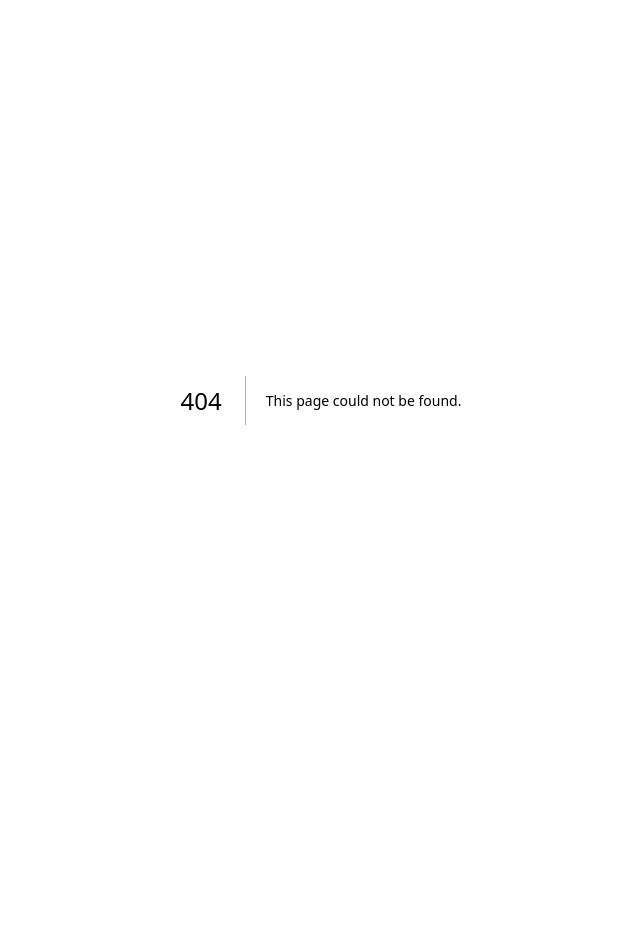
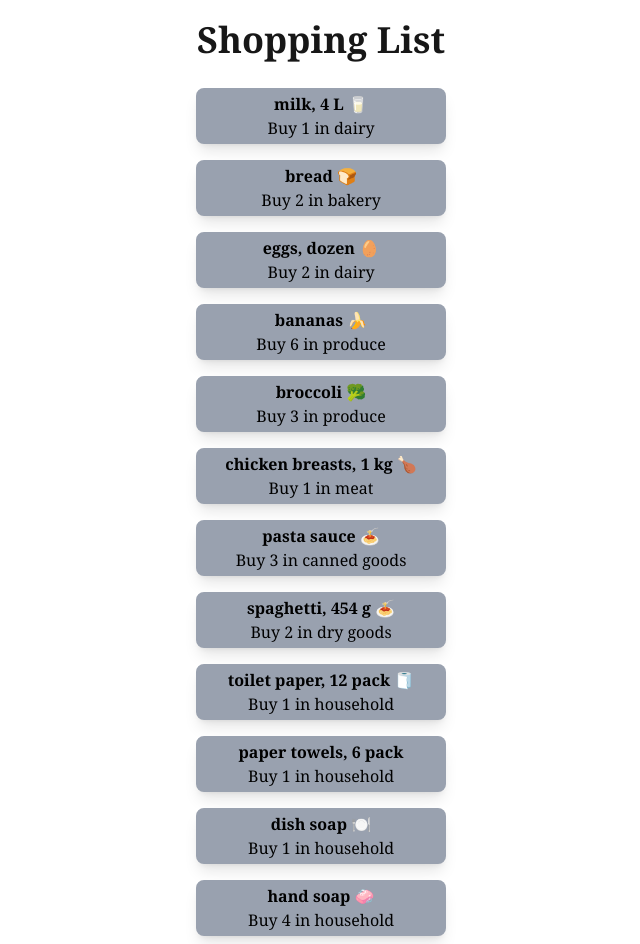
Before and after one commit to valkken/cprg306-assignments, a Next.js app: page /week-3 in a window 1280 px wide. Before the commit this address had no page. Shown: the whole page, without its empty margins (319-959 px from the left). Before the commit the page ends 800 px from the top, so only its background shows below. Built offline with nearby package versions, Linux system fonts and the light colour scheme.

Commit message:
Finished page

```diff
--- a/app/page.js
+++ b/app/page.js
@@ -3,8 +3,10 @@ import Link from "next/link";
 export default function Home() {
   return (
     <main>
-      <h1>CPRG 306: Web Development 2 - Assignments</h1>
-      <Link href="/week-2">Week 2 Assignment</Link>
+      <h1 className="font-extrabold text-3xl font-serif">CPRG 306: Web Development 2 - Assignments</h1>
+      <Link href="/week-2" className="text-xl font-bold font-serif">Week 2 Assignment</Link>
+      <br />
+      <Link href="/week-3" className="text-xl font-bold font-serif">Week 3 Assignment</Link>
 
     </main>
   );
--- /dev/null
+++ b/app/week-3/item-list.js
@@ -0,0 +1,92 @@
+import Item from "./item";
+export default function ItemList() {
+    const item1 = {
+  name: "milk, 4 L 🥛",
+  quantity: 1,
+  category: "dairy",
+};
+
+const item2 = {
+  name: "bread 🍞",
+  quantity: 2,
+  category: "bakery",
+};
+
+const item3 = {
+  name: "eggs, dozen 🥚",
+  quantity: 2,
+  category: "dairy",
+};
+
+const item4 = {
+  name: "bananas 🍌",
+  quantity: 6,
+  category: "produce",
+};
+
+const item5 = {
+  name: "broccoli 🥦",
+  quantity: 3,
+  category: "produce",
+};
+
+const item6 = {
+  name: "chicken breasts, 1 kg 🍗",
+  quantity: 1,
+  category: "meat",
+};
+
+const item7 = {
+  name: "pasta sauce 🍝",
+  quantity: 3,
+  category: "canned goods",
+};
+
+const item8 = {
+  name: "spaghetti, 454 g 🍝",
+  quantity: 2,
+  category: "dry goods",
+};
+
+const item9 = {
+  name: "toilet paper, 12 pack 🧻",
+  quantity: 1,
+  category: "household",
+};
+
+const item10 = {
+  name: "paper towels, 6 pack",
+  quantity: 1,
+  category: "household",
+};
+
+const item11 = {
+  name: "dish soap 🍽️",
+  quantity: 1,
+  category: "household",
+};
+
+const item12 = {
+  name: "hand soap 🧼",
+  quantity: 4,
+  category: "household",
+};
+
+    return (
+        <>
+            <Item item = {item1} />
+            <Item item = {item2} />
+            <Item item = {item3} />
+            <Item item = {item4} />
+            <Item item = {item5} />
+            <Item item = {item6} />
+            <Item item = {item7} />
+            <Item item = {item8} />
+            <Item item = {item9} />
+            <Item item = {item10} />
+            <Item item = {item11} />
+            <Item item = {item12} />
+
+        </>
+    );
+}
--- /dev/null
+++ b/app/week-3/item.js
@@ -0,0 +1,20 @@
+
+export default function Item({item}) {
+    const { name, quantity, category } = item;
+   return (
+
+
+    <div className="flex justify-center items-center  text-black font-serif">
+
+        <ul className="text-center min-w-[250px] max-w-[500px] min-h-[50px] max-h-[500px] p-1 m-2 bg-gray-400 rounded-lg shadow-lg">
+            <li>
+                <h1 className="font-extrabold text-2x1"> {item.name} </h1>
+                <p>Buy {item.quantity} in {item.category}</p>
+
+            </li>
+        </ul>
+
+    </div>
+    );
+
+}
--- /dev/null
+++ b/app/week-3/page.js
@@ -0,0 +1,12 @@
+import ItemList from "./item-list";
+export default function Page() {
+
+    return (
+
+        <main>
+            <h1 className="font-extrabold text-4xl font-serif text-center p-5">Shopping List</h1>
+            <ItemList />
+        </main>
+    );
+
+}
```
